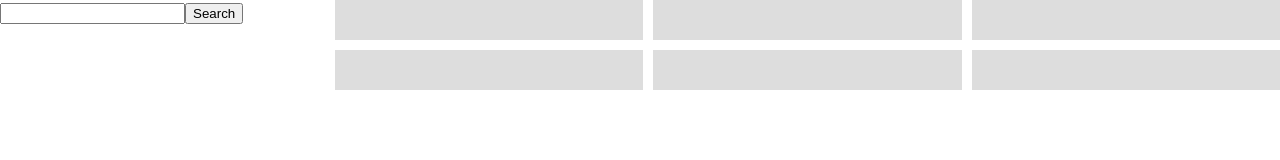
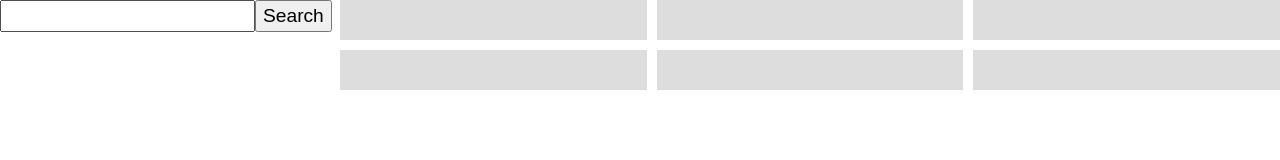
Before and after one commit to DrEpico/weather-app, a website built with webpack: page dist/index.html in a window 1280 px wide. Built offline with Linux system fonts and the light colour scheme.

Commit message:
Make the search box fit better and bigger@

```diff
--- a/src/pageElements.js
+++ b/src/pageElements.js
@@ -42,6 +42,7 @@ function addSearchBox(parent){
     let searchBox = document.createElement('input');
     searchBox.id = "searchBox"; // Add an id to the search box for easier selection later if needed
     let searchButton = document.createElement('button');
+    searchButton.id = 'searchBtn';
     searchButton.textContent = "Search";
 
     parent.appendChild(searchBox);
--- a/src/style.css
+++ b/src/style.css
@@ -192,6 +192,29 @@ body {
   width: 25%;
 }
 
+#search {
+  width: 100%;
+  display: flex;
+  height: 2rem;
+}
+
+#searchBox {
+  /* width: 80%; */
+  flex-grow: 5;
+  font-size: 1.2rem;
+}
+
+#searchBtn {
+  /* width: 20%; */
+  flex-grow: 1;
+  font-size: 1.2rem;
+}
+
+#currentWeather {
+  display: flex;
+  flex-direction: column;
+}
+
 #forecast {
   display: flex;
 }
```
Also changed, not shown: dist/main.js.
